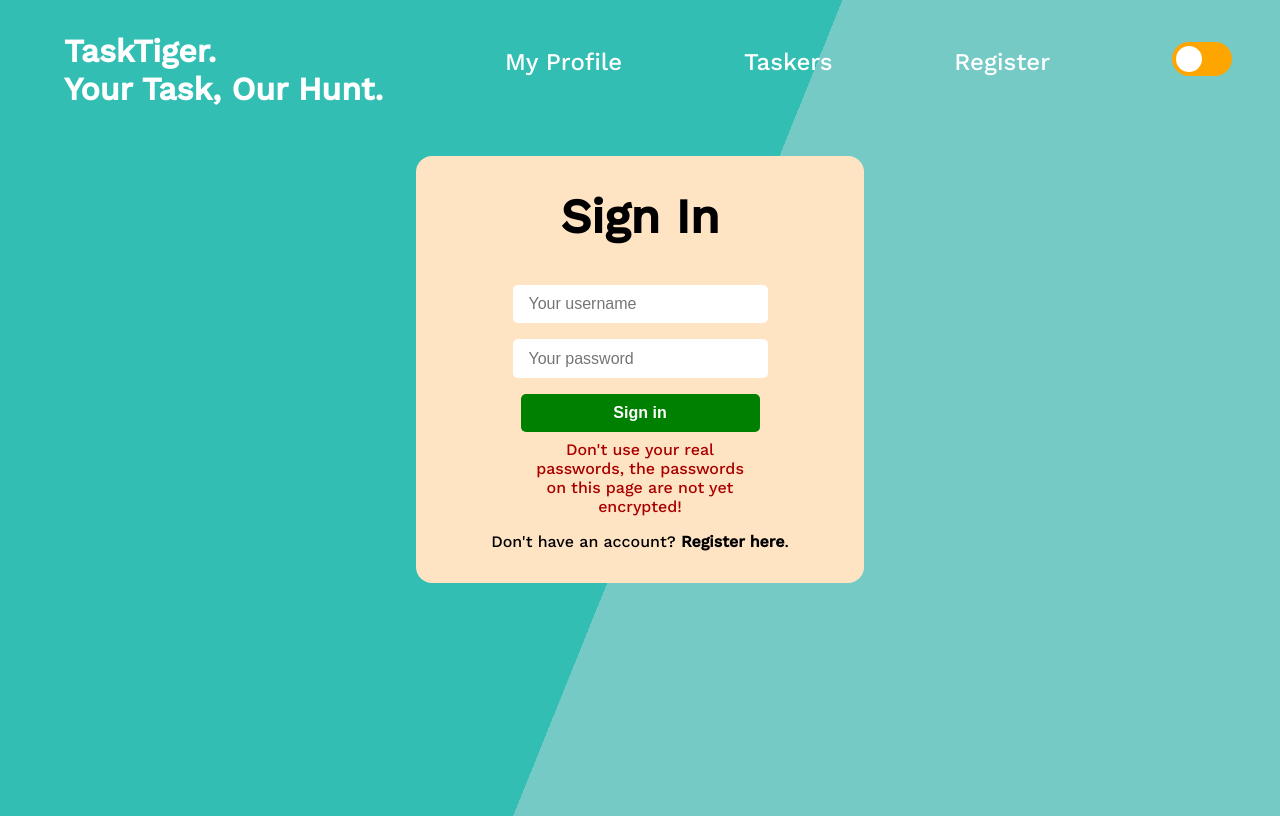
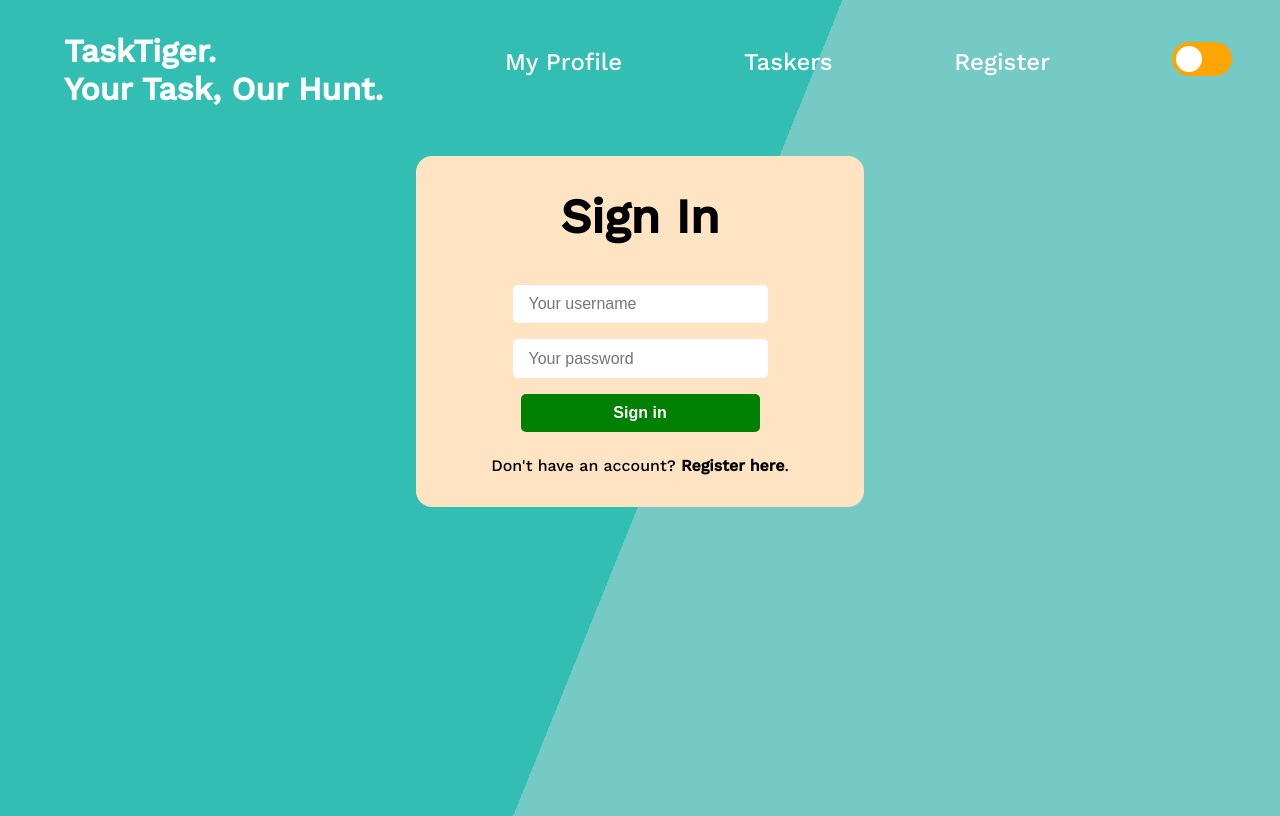
Before and after one commit to miz092/TaskTigerFrontend, a React (Vite) app in the folder TaskTigerFrontEnd/: page /signin in a window 1280 px wide. Built offline with nearby package versions, Linux system fonts and the light colour scheme.

Commit message:
fix taskers button showing on Tasker profile

```diff
--- a/TaskTigerFrontEnd/src/Components/Auth/Register.jsx
+++ b/TaskTigerFrontEnd/src/Components/Auth/Register.jsx
@@ -12,9 +12,7 @@ export default function Register() {
   const [isTasker, setIsTasker] = useState(false);
   const [password, setPassword] = useState("");
   const [passwordAgain, setPasswordAgain] = useState("");
-  const [errorMessage, setErrorMessage] = useState(
-    "Don't use your real passwords, the passwords on this page are not yet encrypted!"
-  );
+  const [errorMessage, setErrorMessage] = useState();
 
   const navigate = useNavigate();
 
--- a/TaskTigerFrontEnd/src/Components/NavBar/NavBar.jsx
+++ b/TaskTigerFrontEnd/src/Components/NavBar/NavBar.jsx
@@ -34,7 +34,7 @@ export default function NavBar() {
       }
     }
     isLoggedIn ? fetchData() : null;
-  }, []);
+  }, [localStorage.getItem("token")]);
 
   return (
     <>
@@ -43,7 +43,7 @@ export default function NavBar() {
         <div className="nav-button" onClick={() => navigate("/myprofile")}>
           My Profile
         </div>
-        {user?.tasker || !isLoggedIn ? (
+        {!user?.tasker || !isLoggedIn ? (
           <div className="nav-button" onClick={() => navigate("/taskers")}>
             Taskers
           </div>
--- a/TaskTigerFrontEnd/src/Pages/SignInPage/SignInPage.jsx
+++ b/TaskTigerFrontEnd/src/Pages/SignInPage/SignInPage.jsx
@@ -6,9 +6,7 @@ import React from "react";
 export default function SignInPage() {
   const [username, setUsername] = useState("");
   const [password, setPassword] = useState("");
-  const [errorMessage, setErrorMessage] = useState(
-    "Don't use your real passwords, the passwords on this page are not yet encrypted!"
-  );
+  const [errorMessage, setErrorMessage] = useState();
 
   const navigate = useNavigate();
 
```
